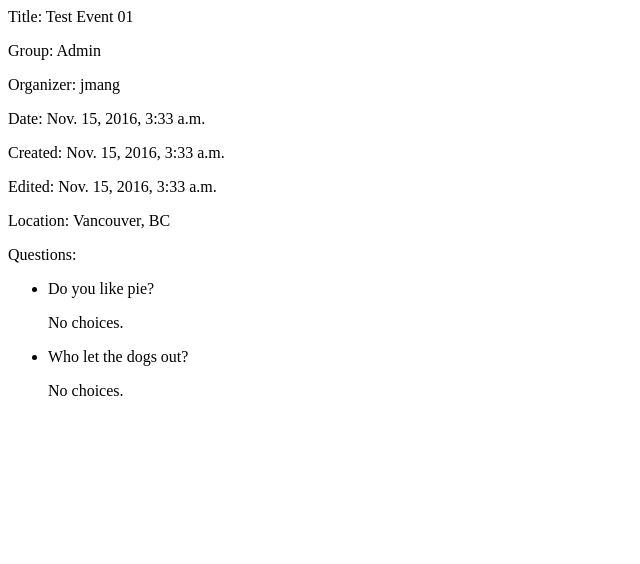
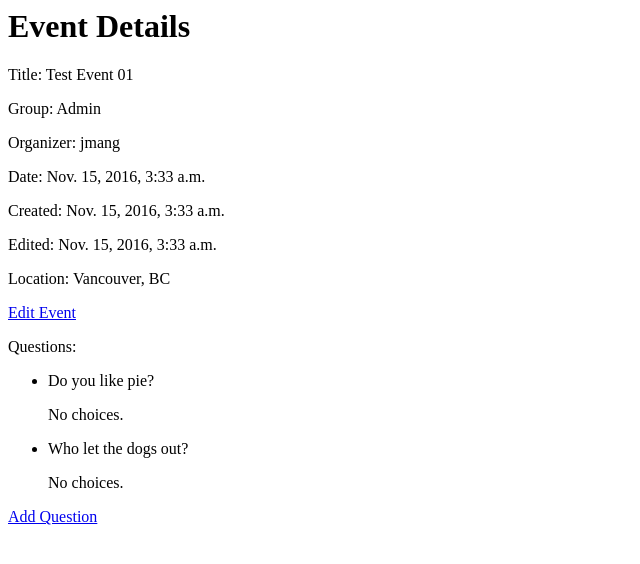
Before and after one commit to JasonWangYVR/gamenight, a Django app: page /events/1/ in a window 1280 px wide. Shown: the top 564 px of the page, without its empty margins (0-640 px from the left). Run offline with Django 3.2, Linux system fonts and the light colour scheme; data comes from the database, SQL or seed files in the repository; both versions use the stored data as it was after the commit.

Commit message:
added event edit and question creation

```diff
--- a/gamenight/events/templates/events/create_event.html
+++ b/gamenight/events/templates/events/create_event.html
@@ -1,4 +1,8 @@
+{% if event.id %}
+<h1>Edit Contact</h1>
+{% else %}
 <h1>Create Event</h1>
+{% endif %}
 
 
 <form action="{{ action }}" method="POST">
--- a/gamenight/events/templates/events/event_detail.html
+++ b/gamenight/events/templates/events/event_detail.html
@@ -1,3 +1,5 @@
+<h1>Event Details</h1>
+
 {% if event %}
 <p>Title: {{ event.title }}</p>
 <p>Group: {{ event.group }}<p>
@@ -9,6 +11,8 @@
 {% else %}
 <p>Event Error</p>
 {% endif %}
+
+<a href="{% url "events:editevent" pk=event.id %}">Edit Event</a>
 
 {% if question_list %}
 <p>Questions: </p>
@@ -33,3 +37,5 @@
 {% endif %}
 
 {% if error_message %}<p><strong>{{ error_message }}</strong></p>{% endif %}
+
+<a href="{% url "events:addquestion" pk=event.id %}">Add Question</a>
--- a/gamenight/events/urls.py
+++ b/gamenight/events/urls.py
@@ -11,4 +11,8 @@ urlpatterns = [
 	#event creation
 	url(r'^new$', views.CreateEventView.as_view(),
     name='create',),
+	url(r'^edit/(?P<pk>\d+)/$', views.EditEventView.as_view(),
+    name='editevent',),
+	url(r'^addq/(?P<pk>\d+)/$', views.CreateQuestionView.as_view(),
+    name='addquestion',),
     ]
--- a/gamenight/events/views.py
+++ b/gamenight/events/views.py
@@ -48,3 +48,36 @@
         context['action'] = reverse('events:create')
 
         return context
+
+class EditEventView(generic.UpdateView):
+
+    model = Event
+    template_name = 'events/create_event.html'
+    fields = '__all__'
+
+    def get_success_url(self):
+        return reverse('events:index')
+
+    def get_context_data(self, **kwargs):
+
+        context = super(EditEventView, self).get_context_data(**kwargs)
+        context['action'] = reverse('events:editevent',
+                                    kwargs={'pk': self.get_object().id})
+
+        return context
+
+class CreateQuestionView(generic.CreateView):
+
+    model = Question
+    template_name = 'events/create_question.html'
+    fields = '__all__'
+
+    def get_success_url(self):
+        return reverse('events:index')
+
+    def get_context_data(self, **kwargs):
+
+        context = super(CreateQuestionView, self).get_context_data(**kwargs)
+        context['action'] = reverse('events:addquestion', kwargs={'pk': self.get_object().id})
+
+        return context
```
Also changed, not shown: gamenight/events/templates/events/create_question.html (added, +14 -0 lines), gamenight/db.sqlite3.
